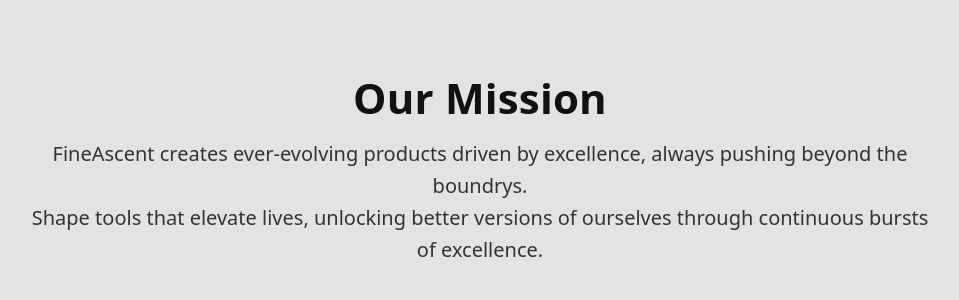
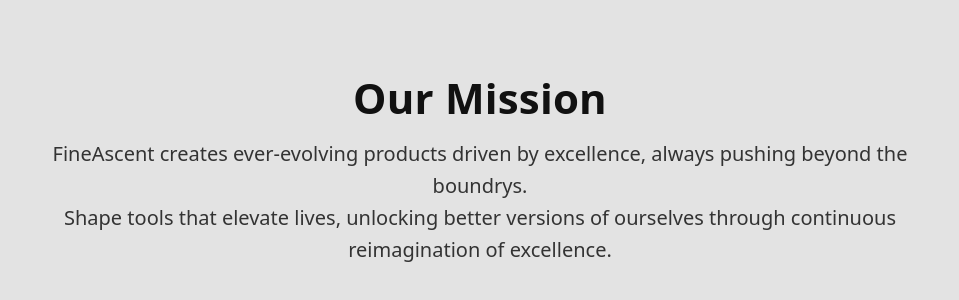
Before and after one commit to FineAscent/FineAscent-Website, a plain HTML site: page index.html in a window 1280 px wide. Shown: the part 3053-3353 px from the top of the page, without its empty margins (160-1119 px from the left). Drawn offline with Linux system fonts and the light colour scheme.

Commit message:
New word

```diff
--- a/index.html
+++ b/index.html
@@ -39,7 +39,7 @@
       <p>
         FineAscent creates ever-evolving products driven by excellence, always pushing beyond the boundrys.
         <br>
-        Shape tools that elevate lives, unlocking better versions of ourselves through continuous bursts of excellence.
+        Shape tools that elevate lives, unlocking better versions of ourselves through continuous reimagination of excellence.
       </p>
     </div>
   </section>
```
